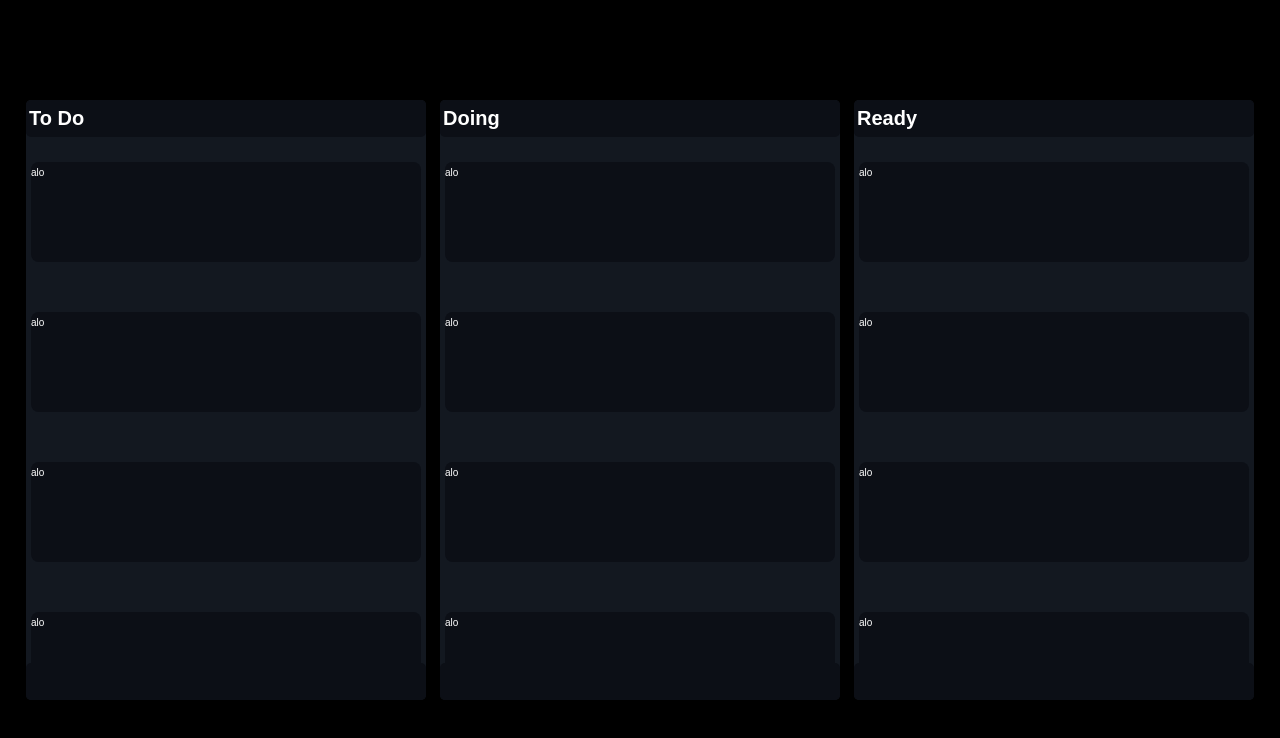
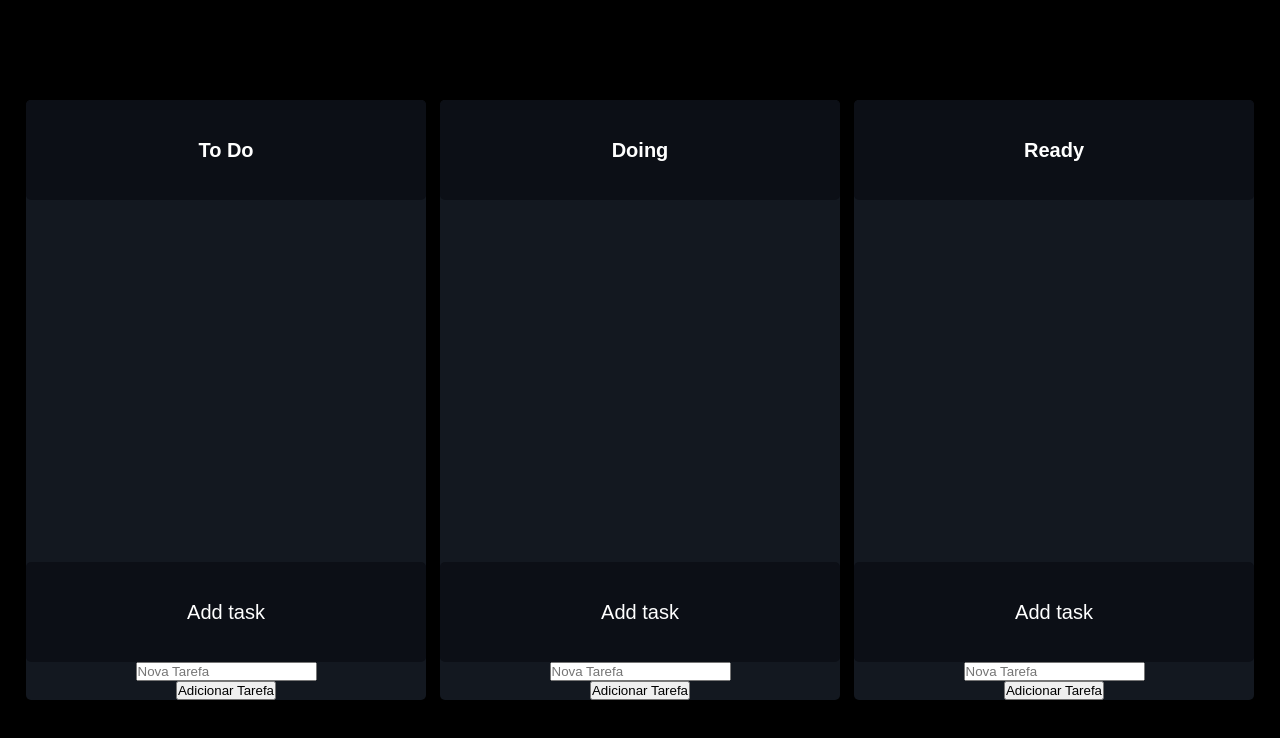
Before and after one commit to Arthur-Cyberpunk/kanban_react, a React (Create React App) app: page / in a window 1280 px wide. Shown: the top 738 px of the page. Built offline with nearby package versions, Linux system fonts and the light colour scheme; a web font is replaced by a local one.

Commit message:
finish styles

```diff
--- a/src/components/Cards/index.jsx
+++ b/src/components/Cards/index.jsx
@@ -5,22 +5,7 @@ const Cards = () => {
   return (
     <>
       <div className="card">
-        <p>alo</p>
-      </div>
-      <div className="card">
-        <p>alo</p>
-      </div>
-      <div className="card">
-        <p>alo</p>
-      </div>
-      <div className="card">
-        <p>alo</p>
-      </div>
-      <div className="card">
-        <p>alo</p>
-      </div>
-      <div className="card">
-        <p>alo</p>
+        <p>aloiasndoiansodnaondoiasnmdoanmsdoiknmaosdnmaosndoasndoaksndo</p>
       </div>
       </>
   );
--- a/src/components/Cards/styles.scss
+++ b/src/components/Cards/styles.scss
@@ -1,13 +1,7 @@
 .card {
     background-color: #0C0F16;
-    //border: 1px solid #ccc;
-    //border-radius: 5px;
     margin: 2rem 0;
-    //box-shadow: 0 2px 4px rgba(0, 0, 0, 0.1);
-    //width: 30rem;
-    //height: 12rem;
     color: #fff;
-
     border-radius: 0.75rem;
     align-items: center;
     height: 100px;
@@ -16,12 +10,14 @@
     text-align: left;
 
     p {
-        white-space: pre-wrap;
+        white-space: wrap;
         overflow-x: hidden;
         overflow-y: auto;
         width: 100%;
         height: 90%;
-        margin-top: auto;
-        margin-bottom: auto;
+        //margin-top: auto;
+        //margin-bottom: auto;
+        font-size: 1.5rem;
+        word-wrap: break-word;
     }
 }
--- a/src/components/Column/index.jsx
+++ b/src/components/Column/index.jsx
@@ -22,9 +22,21 @@ const Column = ({ title, tasks, onTaskAdd }) => {
           <h2>{title}</h2>
       </div>
       <div className="cards">
-        <Cards />
+      <ul>
+        {tasks.map((task, index) => (
+          <Cards key={index}>{task} </Cards >
+        ))}
+      </ul>
+
       </div>
-      <div className="adicionaTask"></div>
+      <div className="adicionaTask"> Add task</div>
+      <input
+        type="text"
+        placeholder="Nova Tarefa"
+        value={newTask}
+        onChange={handleInputChange}
+      />
+      <button onClick={handleTaskAdd}>Adicionar Tarefa</button>
     </div>
   );
 };
--- a/src/components/Column/styles.scss
+++ b/src/components/Column/styles.scss
@@ -7,27 +7,29 @@
     max-height: 60rem;
     display: flex;
     flex-direction: column;
+    align-items: center;
 
   .column {
-    height: 60px;
+    width: 100%;
+    height: 10rem;
     border-radius: 5px;
-    padding: 3px;
-    font: bold;
     display: flex;
     align-items: center;
-    justify-content: space-between;
+    justify-content: center;
     background-color: #0c0f16;
 
       h2 {
-        height: 100%;
+        width: 100%;
         display: flex;
         justify-content: center;
         align-items: center;
         font-size: 2rem;
+        align-self: center;
       }
   }
 
   .cards {
+    width: 100%;
     display: flex;
     flex-grow: 1;
     flex-direction: column;
@@ -38,14 +40,15 @@
   }
 
   .adicionaTask{
-    height: 60px;
+    width: 100%;
+    height: 10rem;
     border-radius: 5px;
-    padding: 3px;
-    font: bold;
     display: flex;
     align-items: center;
-    justify-content: space-between;
+    justify-content: center;
     background-color: #0c0f16;
+    font-size: 2rem;
+    cursor: pointer;
   }
 }
 
```
Lines whose indentation alone changed are shown as unchanged.
